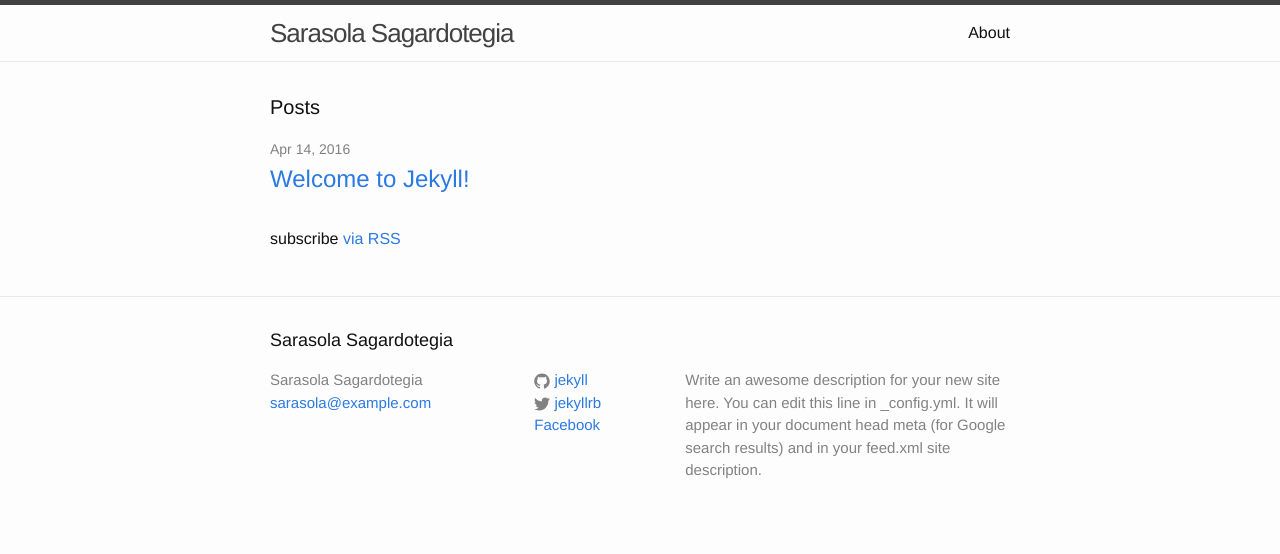
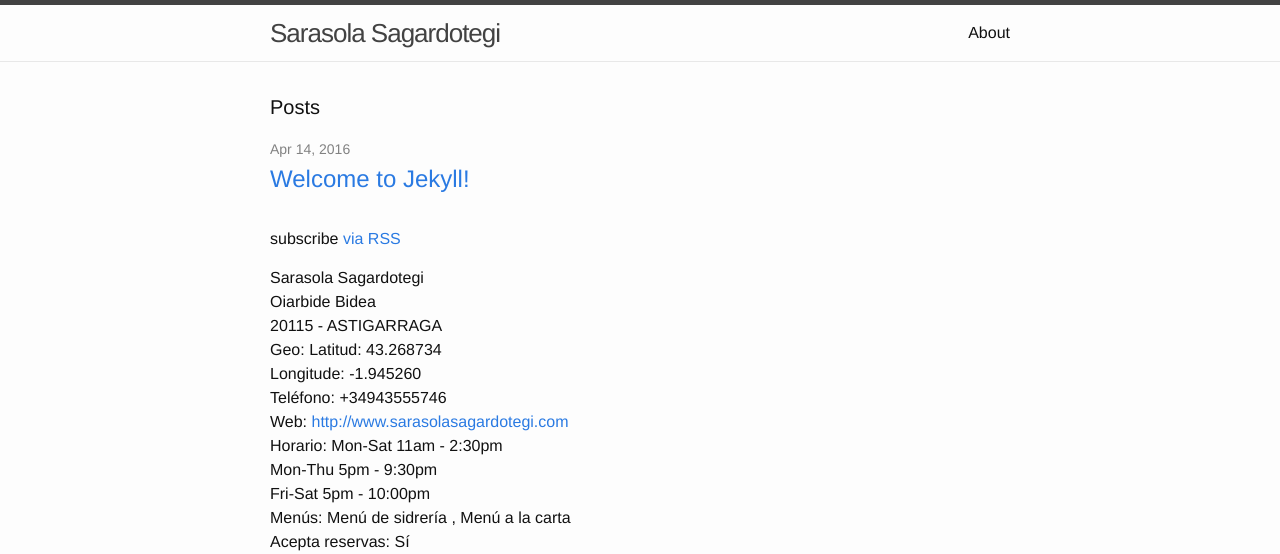
Before and after one commit to sarasola-sagardotegi/sarasola-sagardotegi.github.io, a Jekyll site: the page built from index.html, in a window 1280 px wide. Shown: the top 554 px of the page. Built offline with Jekyll 4.4.1, drawn with Linux system fonts in a browser that asks for light colours; some of the changed text lies outside the part shown; grey boxes are pictures that could not be loaded.

Commit message:
Creo datos de empresa basados en schema.org y añado map de google

```diff
--- a/_config.yml
+++ b/_config.yml
@@ -1,16 +1,12 @@
 # Site settings
-title: Sarasola Sagardotegia
-email: sarasola@example.com
+title: Sarasola Sagardotegi
+email: info@sarasolasagardotegi.com
 description: > # this means to ignore newlines until "baseurl:"
   Write an awesome description for your new site here. You can edit this
   line in _config.yml. It will appear in your document head meta (for
   Google search results) and in your feed.xml site description.
 baseurl: "" # the subpath of your site, e.g. /blog/
 url: "http://sarasola-sagardotegia.github.io" # the base hostname & protocol for your site
-twitter_username: jekyllrb
-github_username:  jekyll
-facebook_username: jekyll
-instagram_username: txorua
 
 # Build settings
 markdown: kramdown
--- /dev/null
+++ b/_data/vcard.json
@@ -0,0 +1,29 @@
+{
+  "@context": "http://schema.org",
+  "@type": "Restaurant",
+  "address": {
+    "@type": "PostalAddress",
+    "addressLocality": "ASTIGARRAGA",
+    "addressRegion": "GUI",
+    "postalCode": "20115",
+    "streetAddress": "Oiarbide Bidea"
+  },
+  "geo": {
+    "@type": "GeoCoordinates",
+    "latitude": "43.268734",
+    "longitude": "-1.945260"
+  },
+  "name": "Sarasola Sagardotegi",
+  "openingHours": [
+    "Mo-Sa 11:00-14:30",
+    "Mo-Th 17:00-21:30",
+    "Fr-Sa 17:00-22:00"
+  ],
+  "servesCuisine": [
+    "Menú de sidrería",
+    "Menú a la carta"
+  ],
+  "telephone": "+34943555746",
+  "url": "http://www.sarasolasagardotegi.com",
+  "email": "info@sarasolasagardotegi.com"
+}
--- /dev/null
+++ b/_includes/mapa.html
@@ -0,0 +1 @@
+<iframe src="https://www.google.com/maps/embed?pb=!1m18!1m12!1m3!1d2905.1307669668213!2d-1.9497874850533445!3d43.269636185167094!2m3!1f0!2f0!3f0!3m2!1i1024!2i768!4f13.1!3m3!1m2!1s0x0000000000000000%3A0x829531ca9c34c3ab!2sRestaurante+Sarasola!5e0!3m2!1ses!2ses!4v1464000005359" width="600" height="450" frameborder="0" style="border:0" allowfullscreen></iframe>
--- /dev/null
+++ b/_includes/vcard.html
@@ -0,0 +1,35 @@
+    {% assign vcard = site.data.vcard %}
+    <div itemscope itemtype="http://schma.org/Restaurant">
+      <span itemprop="name">{{ vcard.name}}</span>
+      <div itemprop="address" itemscope itemtype="http://schema.org/PostalAddress">
+        <span itemprop="streetAddress">{{ vcard.address.streetAddress }}</span>
+        <br>
+        <span itemprop="postalCode">{{ vcard.address.postalCode }}</span> - <span itemprop="addressLocality">{{ vcard.address.addressLocality }}</span>
+        <br>
+        <div itemprop="geo" itemscope itemtype="http://schema.org/GeoCoordinates">
+          <label>Geo:</label>
+            Latitud: {{ vcard.geo.latitude }}
+            <br>
+            Longitude: {{ vcard.geo.longitude }}
+            <meta itemprop="latitude" content="{{ vcard.geo.latitude }}" />
+            <meta itemprop="longitude" content="{{ vcard.geo.longitude }}" />
+        </div>
+      </div>
+      <label>Teléfono:</label>
+      <span itemprop="telephone">{{ vcard.telephone }}</span>
+      <br>
+      <label>Web:</label>
+      <a itemprop="url" href="{{ vcard.url }}">{{ vcard.url }}</a>
+      <br>
+      <label>Horario:</label>
+      <meta itemprop="openingHours" content="Mo-Sa 11:00-14:30">Mon-Sat 11am - 2:30pm<br>
+      <meta itemprop="openingHours" content="Mo-Th 17:00-21:30">Mon-Thu 5pm - 9:30pm<br>
+      <meta itemprop="openingHours" content="Fr-Sa 17:00-22:00">Fri-Sat 5pm - 10:00pm<br>
+      <label>Menús:</label>
+      {% for serve in vcard.servesCuisine %}
+      <span itemprop="servesCuisine">{{ serve }}</span>
+      {% if forloop.last != true %}, {% endif %}
+      {% endfor %}
+      <br>
+      Acepta reservas: Sí
+    </div>
--- a/index.html
+++ b/index.html
@@ -21,3 +21,6 @@
   <p class="rss-subscribe">subscribe <a href="{{ "/feed.xml" | prepend: site.baseurl }}">via RSS</a></p>
 
 </div>
+
+{% include vcard.html %}
+{% include mapa.html %}
```
